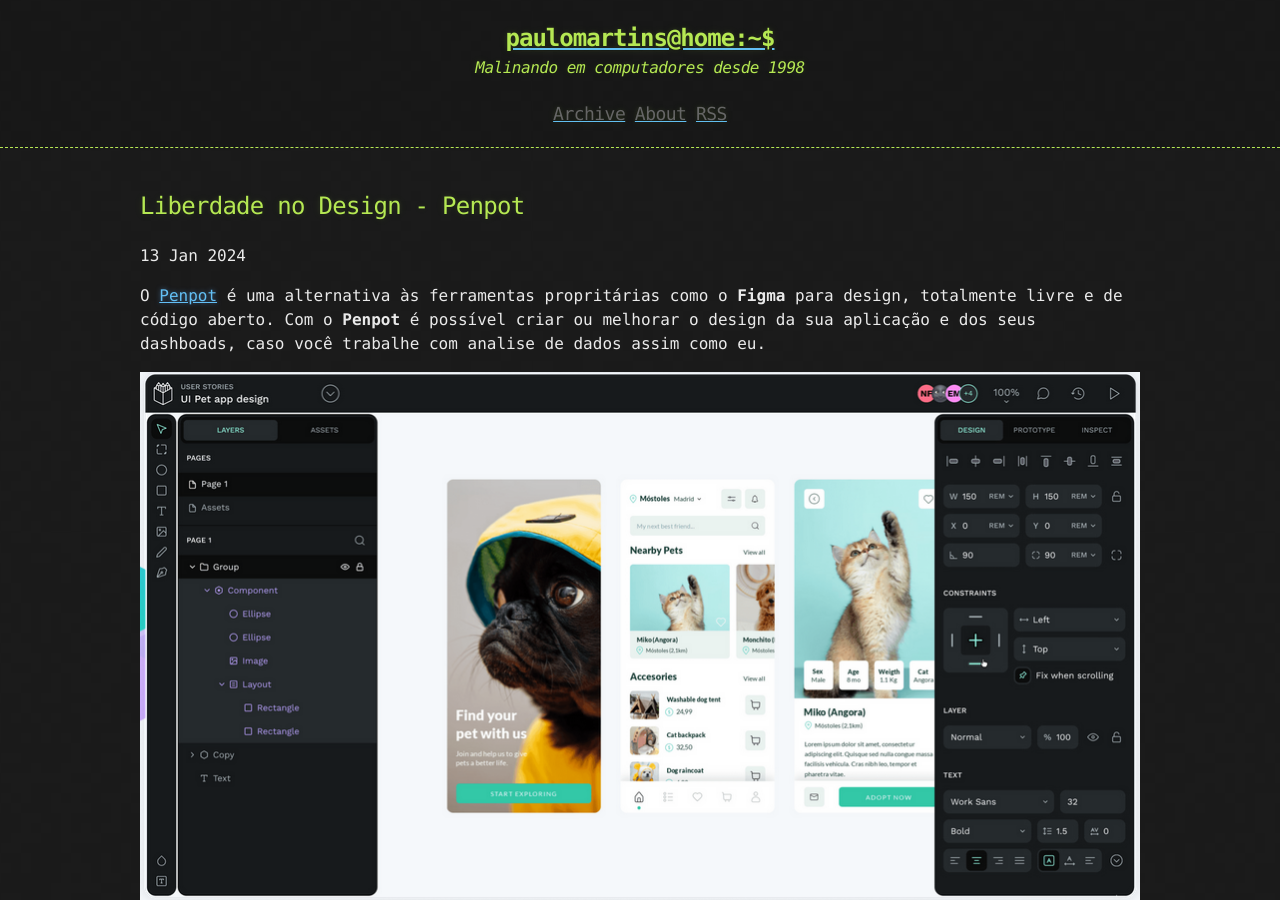
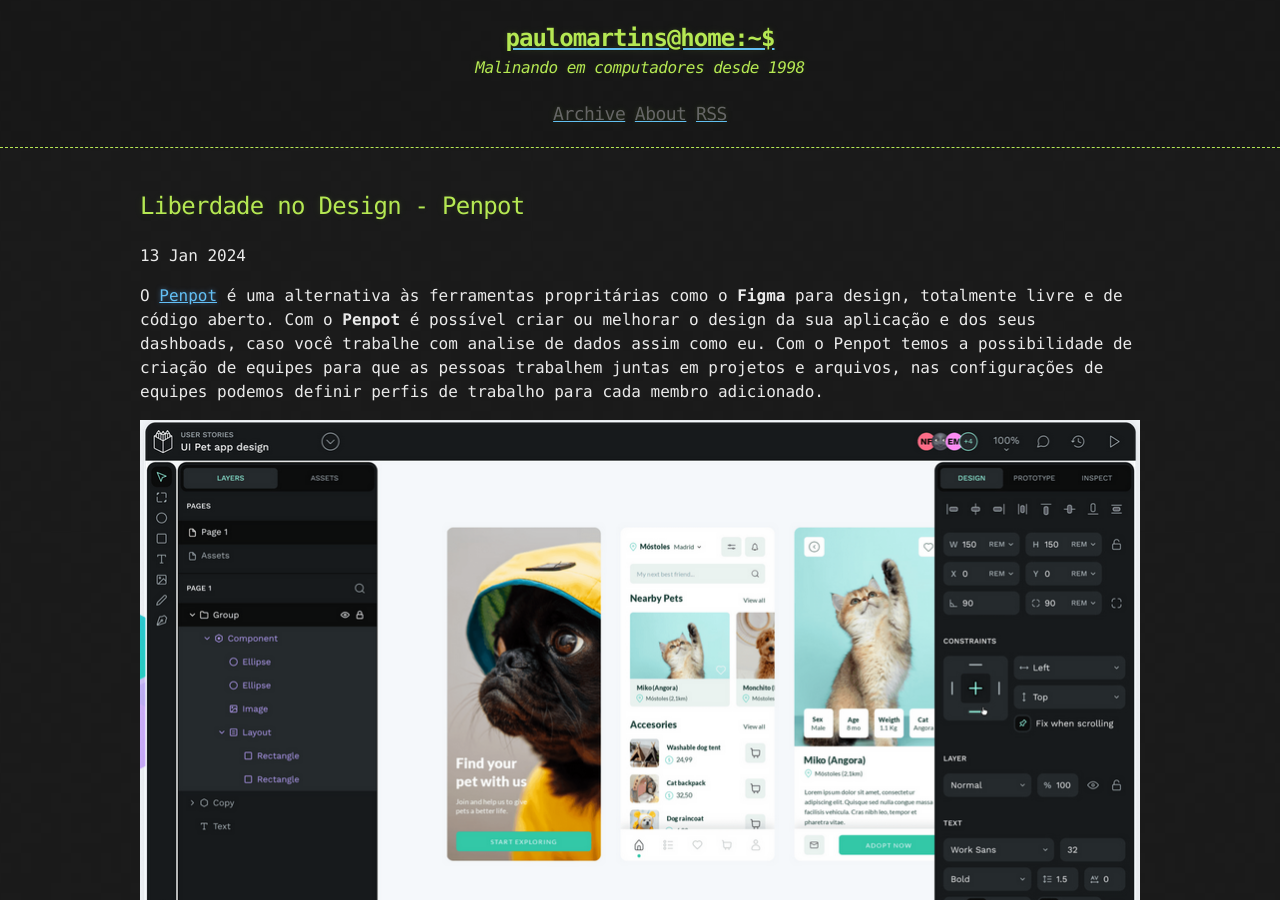
Before and after one commit to paullomarttins/paullomarttins.github.io, a Jekyll site: the page built from _posts/2024-01-13-liberdade_design_penpot.md, in a window 1280 px wide and 900 px high. Built offline with Jekyll 4.4.1, drawn with Linux system fonts in a browser that asks for light colours.

Commit message:
Novo post edição

```diff
--- a/_posts/2024-01-13-liberdade_design_penpot.md
+++ b/_posts/2024-01-13-liberdade_design_penpot.md
@@ -4,7 +4,7 @@ author: Paulo Martins
 title: Liberdade no Design - Penpot
 ---
 
-O [Penpot](https://penpot.app/) é uma alternativa às ferramentas propritárias como o **Figma** para design, totalmente livre e de código aberto. Com o **Penpot** é possível criar ou melhorar o design da sua aplicação e dos seus dashboads, caso você trabalhe com analise de dados assim como eu.
+O [Penpot](https://penpot.app/) é uma alternativa às ferramentas propritárias como o **Figma** para design, totalmente livre e de código aberto. Com o **Penpot** é possível criar ou melhorar o design da sua aplicação e dos seus dashboads, caso você trabalhe com analise de dados assim como eu. Com o Penpot temos a possibilidade de criação de equipes para que as pessoas trabalhem juntas em projetos e arquivos, nas configurações de equipes podemos definir perfis de trabalho para cada membro adicionado.
 
 ![Design Freedom - Penpot!](/assets/penpot.png "Penpot")
 
```
